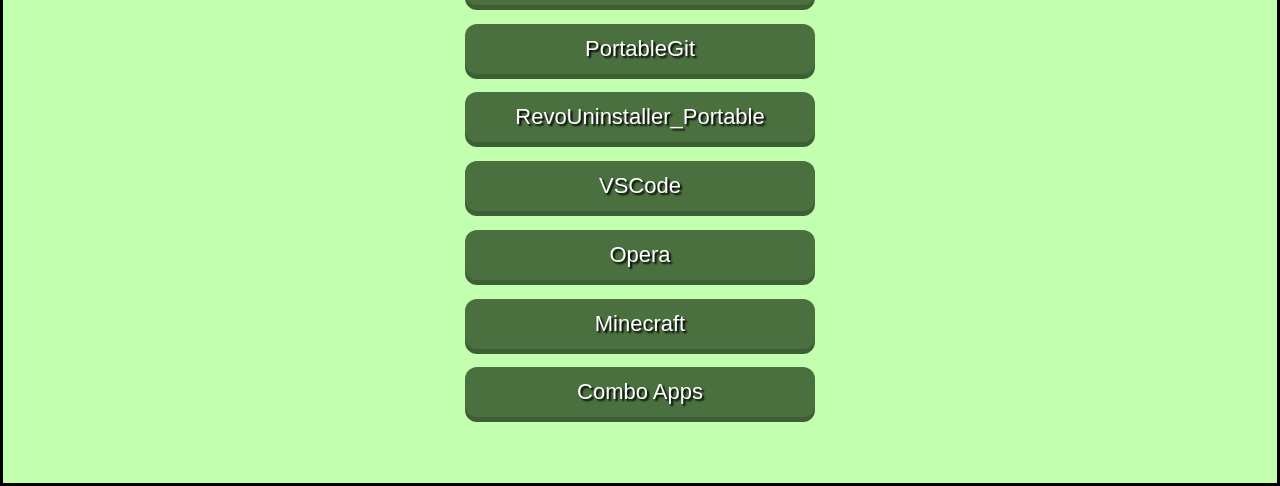
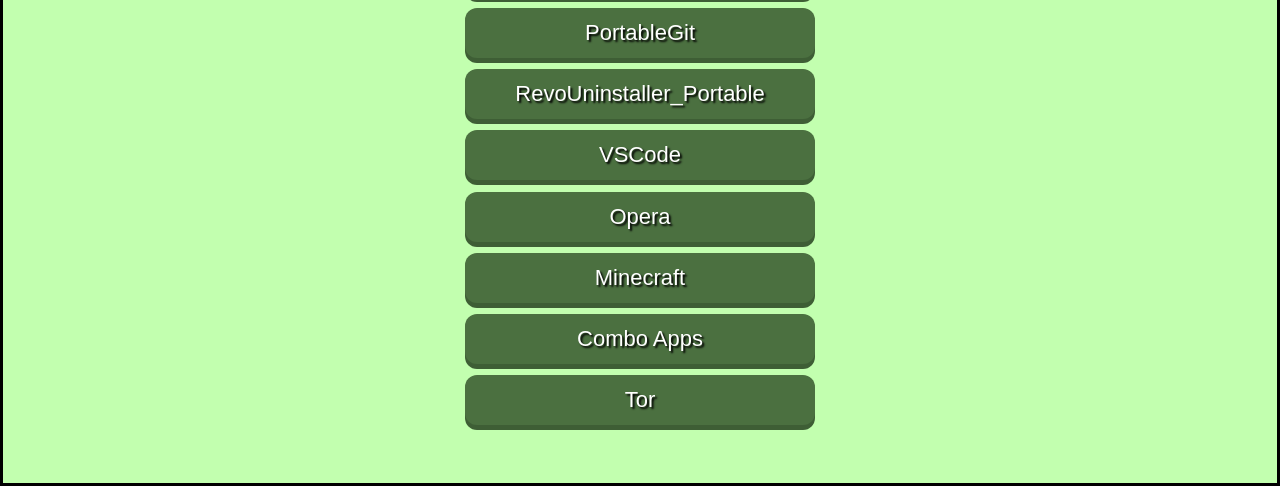
Before and after one commit to copofo/tools, a plain HTML site: page index.html in a window 1280 px wide. Shown: the part 314-800 px from the top of the page. Drawn offline with Linux system fonts and the light colour scheme.

Commit message:
Update index.html

```diff
--- a/index.html
+++ b/index.html
@@ -77,7 +77,13 @@
                     >
                   </button>
 
-
+               <button>
+                    <a
+                      href="https://drive.google.com/uc?export=download&id=1R10e8tNUG-wcRyosRkHstwqqU1Yyooq7"
+                      target="_blank"
+                      >Tor</a
+                    >
+                  </button>
 
             </section>
         </main>
```
